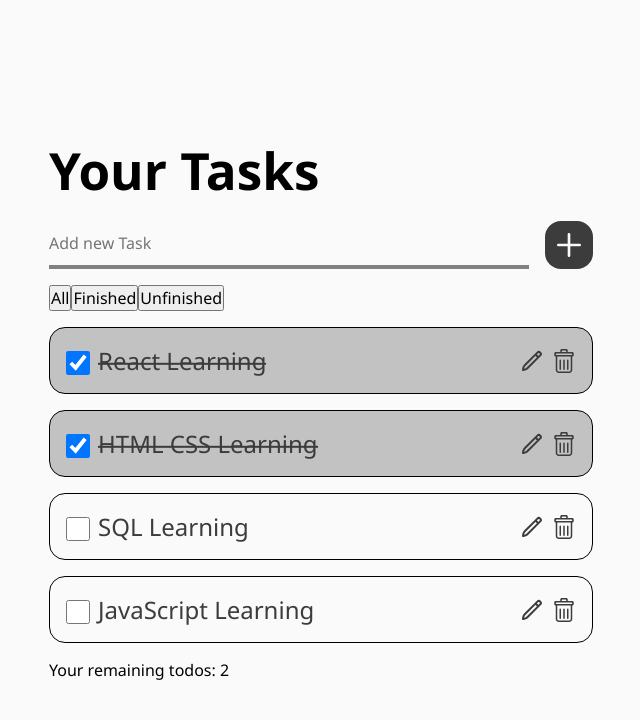
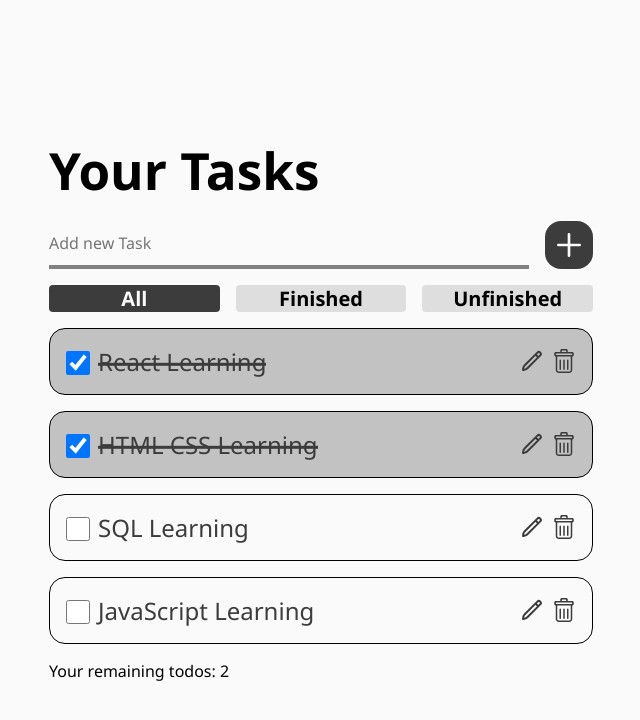
Before and after one commit to bagoesihsant/react-checkpoint-todo-list-app, a React (Vite) app: page / in a window 1280 px wide. Shown: the top 720 px of the page, without its empty margins (319-959 px from the left). Built offline with nearby package versions, Linux system fonts and the light colour scheme.

Commit message:
Add some styling for filter tasks buttons.

```diff
--- a/src/components/FilterTasks.jsx
+++ b/src/components/FilterTasks.jsx
@@ -1,35 +1,54 @@
 import {
-    useFilterTasksDispatch
+    useFilterTasks,
+    useFilterTasksDispatch,
 } from '../contexts/TasksProvider';
 
 export function FilterTasks(){
 
+    const filterTasksStatus = useFilterTasks();
     const filterTasksDispatch = useFilterTasksDispatch();
 
     return (
         <>
-            <button onClick={() => {
+            <div className="filter-container">
+                <button
+                    onClick={() => {
                         filterTasksDispatch({
                             type: 'all',
 
-                })
-            }}>
+                        });
+                    }}
+                    className={
+                        filterTasksStatus === 'all' ? 'active' : null
+                    }
+                >
                     All
                 </button>
-            <button onClick={() => {
+                <button
+                    onClick={() => {
                         filterTasksDispatch({
                             type: 'finished',
-                })
-            }}>
+                        });
+                    }}
+                    className={
+                        filterTasksStatus === 'finished' ? 'active' : null
+                    }
+                >
                     Finished
                 </button>
-            <button onClick={() => {
+                <button
+                    onClick={() => {
                         filterTasksDispatch({
                             type: 'unfinished',
-                })
-            }}>
+                        });
+                    }}
+                    className={
+                        filterTasksStatus === 'unfinished' ? 'active' : null
+                    }
+                >
                     Unfinished
                 </button>
+            </div>
         </>
     )
 
--- a/src/styles/App.css
+++ b/src/styles/App.css
@@ -110,6 +110,34 @@ body {
     color: var(--red-500);
     margin-top: -.75rem;
 }
+
+.container .filter-container {
+    display: flex;
+    justify-content: space-between;
+    gap: 1rem;
+}
+
+.container .filter-container button {
+    border-style: none;
+    border-radius: .25rem;
+    background: var(--white-400);
+    font-size: 1.25rem;
+    font-weight: 600;
+    cursor: pointer;
+    flex: 1;
+}
+
+.container .filter-container button.active {
+    background-color: var(--white-900);
+    color: var(--white-100);
+}
+
+.container .filter-container button:hover {
+    background-color: var(--white-900);
+    color: var(--white-100);
+}
+
+
 
 .container .todo-list-container {
     margin: 1rem 0;
```
Lines whose indentation alone changed are shown as unchanged.
